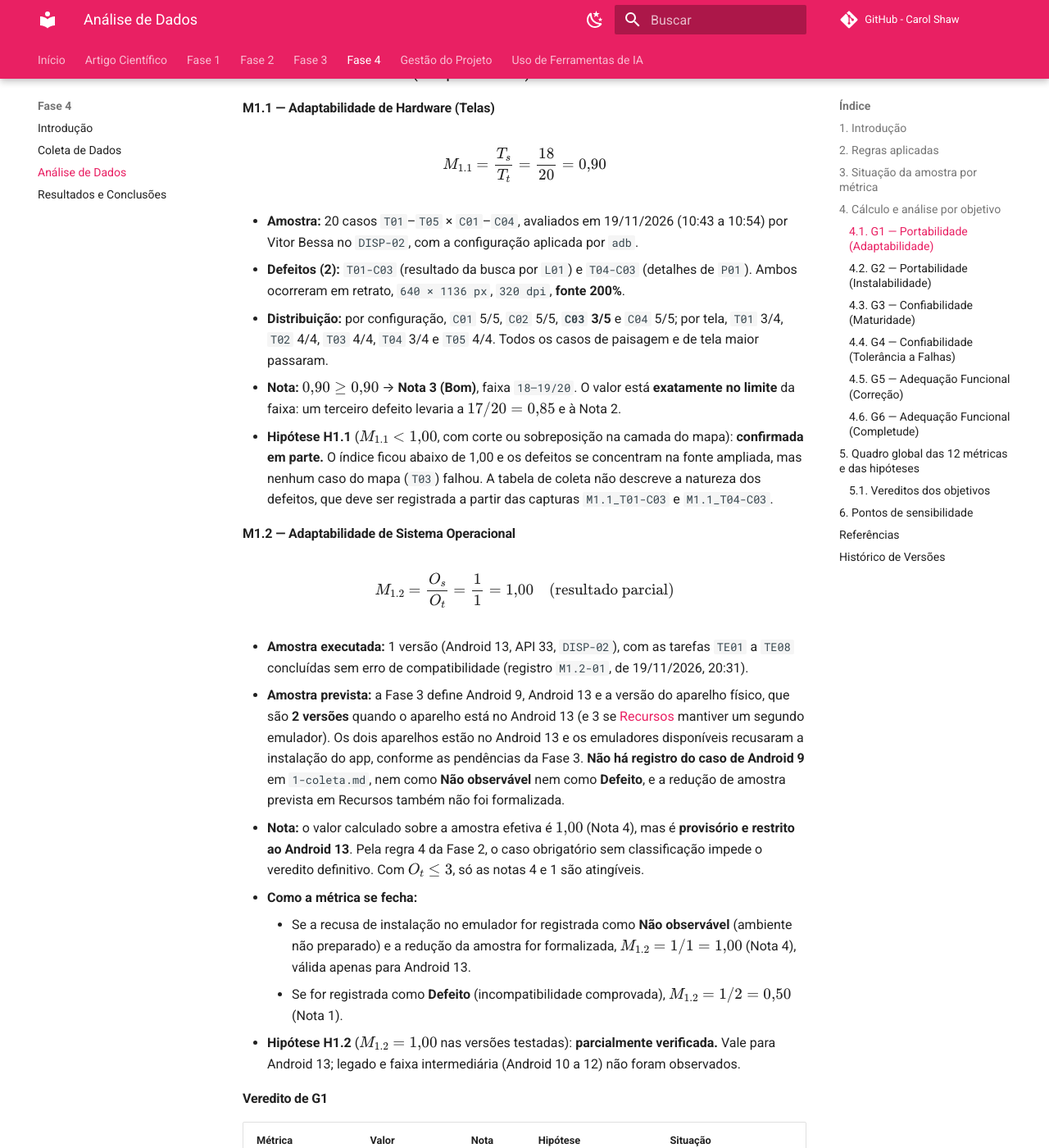
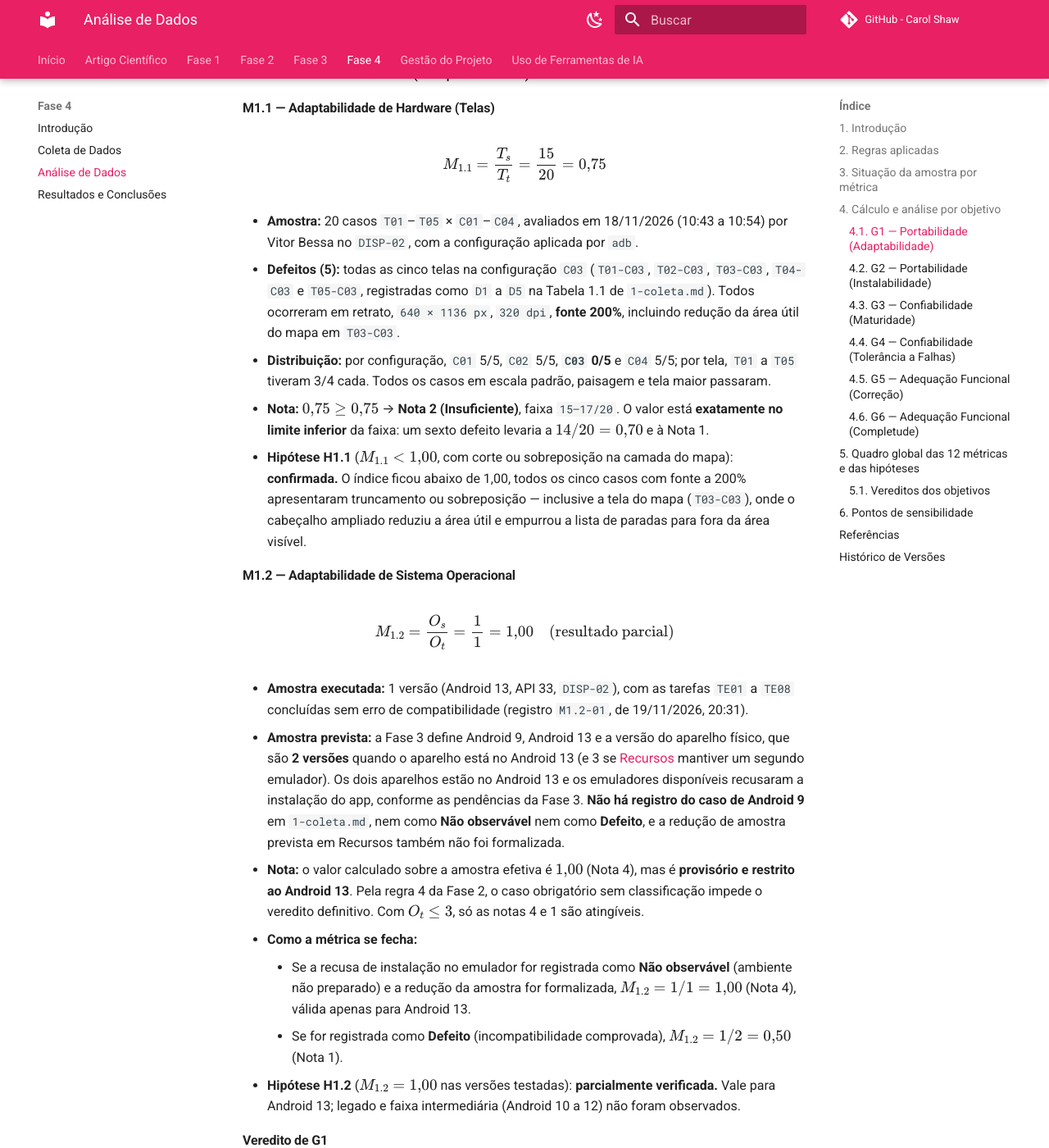
Before and after one commit to FCTE-Qualidade-de-Software-1/2026-2_T02_CAROL_SHAW, an MkDocs documentation site: the page built from docs/fase4/2-analise.md, in a window 1280 px wide and 1400 px high, scrolled down 2883 px. Shown: the whole window at 82% size. Built offline with MkDocs 1.6.1 and Material for MkDocs 9.7.7, drawn with Linux system fonts in a browser that asks for light colours; comment, search, counter and statistics services are not loaded; some of the changed text lies outside the part shown.

Commit message:
docs: revisao de consistencia global entre Fases 1-4, index, README e artigo (#54)

```diff
--- a/docs/fase4/2-analise.md
+++ b/docs/fase4/2-analise.md
@@ -37,7 +37,7 @@ A Tabela 2 compara o previsto na Fase 3 com o que consta em [Coleta de Dados](1-
 
 | Métrica | Ambiente registrado | Previstos | Executados | Conformes | Defeitos | Não observáveis | Amostra válida | Situação |
 | :--- | :--- | :---: | :---: | :---: | :---: | :---: | :---: | :--- |
-| **M1.1** | `DISP-02` · Android 13 | 20 casos | 20 | 18 | 2 | 0 | 20 | Completa |
+| **M1.1** | `DISP-02` · Android 13 | 20 casos | 20 | 15 | 5 | 0 | 20 | Completa |
 | **M1.2** | `DISP-02` · Android 13 | 2 a 3 versões | 1 | 1 | 0 | 0 | 1 | **Parcial** (sem registro de Android 9) |
 | **M2.1** | `DISP-02` · Android 13 | 10 ciclos | 10 | 10 | 0 | 0 | 10 | Completa |
 | **M2.2** | `DISP-02` · Android 13 | 10 ciclos | 10 | 10 | 0 | 0 | 10 | Completa |
@@ -63,14 +63,14 @@ Em todos os registros a versão do aplicativo é `5.25.1(1149)`, portanto não h
 #### M1.1 — Adaptabilidade de Hardware (Telas)
 
 $$
-M_{1.1} = \frac{T_s}{T_t} = \frac{18}{20} = 0{,}90
+M_{1.1} = \frac{T_s}{T_t} = \frac{15}{20} = 0{,}75
 $$
 
-- **Amostra:** 20 casos `T01`–`T05` × `C01`–`C04`, avaliados em 19/11/2026 (10:43 a 10:54) por Vitor Bessa no `DISP-02`, com a configuração aplicada por `adb`.
-- **Defeitos (2):** `T01-C03` (resultado da busca por `L01`) e `T04-C03` (detalhes de `P01`). Ambos ocorreram em retrato, `640 × 1136 px`, `320 dpi`, **fonte 200%**.
-- **Distribuição:** por configuração, `C01` 5/5, `C02` 5/5, **`C03` 3/5** e `C04` 5/5; por tela, `T01` 3/4, `T02` 4/4, `T03` 4/4, `T04` 3/4 e `T05` 4/4. Todos os casos de paisagem e de tela maior passaram.
-- **Nota:** $0{,}90 \ge 0{,}90$ → **Nota 3 (Bom)**, faixa `18–19/20`. O valor está **exatamente no limite** da faixa: um terceiro defeito levaria a $17/20 = 0{,}85$ e à Nota 2.
-- **Hipótese H1.1** ($M_{1.1} < 1{,}00$, com corte ou sobreposição na camada do mapa): **confirmada em parte.** O índice ficou abaixo de 1,00 e os defeitos se concentram na fonte ampliada, mas nenhum caso do mapa (`T03`) falhou. A tabela de coleta não descreve a natureza dos defeitos, que deve ser registrada a partir das capturas `M1.1_T01-C03` e `M1.1_T04-C03`.
+- **Amostra:** 20 casos `T01`–`T05` × `C01`–`C04`, avaliados em 18/11/2026 (10:43 a 10:54) por Vitor Bessa no `DISP-02`, com a configuração aplicada por `adb`.
+- **Defeitos (5):** todas as cinco telas na configuração `C03` (`T01-C03`, `T02-C03`, `T03-C03`, `T04-C03` e `T05-C03`, registradas como `D1` a `D5` na Tabela 1.1 de `1-coleta.md`). Todos ocorreram em retrato, `640 × 1136 px`, `320 dpi`, **fonte 200%**, incluindo redução da área útil do mapa em `T03-C03`.
+- **Distribuição:** por configuração, `C01` 5/5, `C02` 5/5, **`C03` 0/5** e `C04` 5/5; por tela, `T01` a `T05` tiveram 3/4 cada. Todos os casos em escala padrão, paisagem e tela maior passaram.
+- **Nota:** $0{,}75 \ge 0{,}75$ → **Nota 2 (Insuficiente)**, faixa `15–17/20`. O valor está **exatamente no limite inferior** da faixa: um sexto defeito levaria a $14/20 = 0{,}70$ e à Nota 1.
+- **Hipótese H1.1** ($M_{1.1} < 1{,}00$, com corte ou sobreposição na camada do mapa): **confirmada.** O índice ficou abaixo de 1,00, todos os cinco casos com fonte a 200% apresentaram truncamento ou sobreposição — inclusive a tela do mapa (`T03-C03`), onde o cabeçalho ampliado reduziu a área útil e empurrou a lista de paradas para fora da área visível.
 
 #### M1.2 — Adaptabilidade de Sistema Operacional
 
@@ -90,13 +90,13 @@ $$
 
 | Métrica | Valor | Nota | Hipótese | Situação |
 | :--- | :---: | :---: | :--- | :--- |
-| **M1.1** | $18/20 = 0{,}90$ | **3** | H1.1 confirmada em parte | Avaliada |
+| **M1.1** | $15/20 = 0{,}75$ | **2** | H1.1 confirmada | Avaliada |
 | **M1.2** | $1/1 = 1{,}00$ (parcial) | *provisória (4)* | H1.2 parcialmente verificada | Amostra incompleta |
-| **G1** | — | $\min(3,\ \text{—})$ | — | **Não avaliado (dados incompletos)** |
+| **G1** | — | $\min(2,\ \text{—})$ | — | **Não avaliado (dados incompletos)** |
 
 <p class="legenda">Tabela 3. Síntese de G1. Fonte: elaboração própria (2026).</p>
 
-Se `M1.2` for fechada com Nota 4, $G_1 = \min(3, 4) = 3$ e o objetivo será **Satisfeito**, com a ressalva de que o legado não foi verificado. Se for fechada com Nota 1, $G_1$ será **Não Satisfeito**.
+Se `M1.2` for fechada com Nota 4, $G_1 = \min(2, 4) = 2$ e o objetivo será **Satisfeito com Ressalvas**, com a ressalva adicional de que o legado não foi verificado. Se for fechada com Nota 1, $G_1$ será **Não Satisfeito**.
 
 ---
 
@@ -287,7 +287,7 @@ $$
 
 | Código | Métrica | Objetivo | Contagem | Valor | Nota | Hipótese | Veredito da hipótese |
 | :---: | :--- | :---: | :---: | :---: | :---: | :--- | :--- |
-| **M1.1** | Adaptabilidade de hardware | G1 | 18 / 20 | 0,90 | **3** | $M_{1.1} < 1{,}00$ (falha no mapa) | Confirmada em parte |
+| **M1.1** | Adaptabilidade de hardware | G1 | 15 / 20 | 0,75 | **2** | $M_{1.1} < 1{,}00$ (falha no mapa) | Confirmada |
 | **M1.2** | Adaptabilidade de SO | G1 | 1 / 1 *(de 2–3)* | 1,00 *(parcial)* | *provisória* | $M_{1.2} = 1{,}00$ | Parcialmente verificada |
 | **M2.1** | Sucesso de instalação | G2 | 10 / 10 | 1,00 | **4** | $M_{2.1} = 1{,}00$ | Confirmada |
 | **M2.2** | Resíduo pós-desinstalação | G2 | 10 / 10 | 1,00 | **4** | $M_{2.2} < 1{,}00$ | Refutada |
@@ -308,7 +308,7 @@ Das 12 hipóteses, **7 foram confirmadas** (H2.1, H3.1, H3.2, H4.2, H5.1, H6.1,
 
 | Objetivo | Característica | Notas das métricas | Veredito |
 | :---: | :--- | :--- | :--- |
-| **G1** | Portabilidade — Adaptabilidade | M1.1 = 3; M1.2 parcial | **Não avaliado (dados incompletos)** |
+| **G1** | Portabilidade — Adaptabilidade | M1.1 = 2; M1.2 parcial | **Não avaliado (dados incompletos)** |
 | **G2** | Portabilidade — Instalabilidade | M2.1 = 4; M2.2 = 4 | **Satisfeito** |
 | **G3** | Confiabilidade — Maturidade | M3.1 = 4; M3.2 = 4 | **Satisfeito** *(exposição reduzida)* |
 | **G4** | Confiabilidade — Tolerância a falhas | M4.1 = 4; M4.2 = 4 | **Satisfeito** |
@@ -325,7 +325,7 @@ Com amostras pequenas, um único caso pode mudar uma nota e o veredito do objeti
 
 | Métrica | Situação observada | O que mudaria a nota | Efeito no objetivo |
 | :--- | :--- | :--- | :--- |
-| **M1.1** | $18/20 = 0{,}90$, no limite da Nota 3 | Mais 1 defeito: $17/20 = 0{,}85$ → Nota 2 | G1 passaria a *Satisfeito com Ressalvas* |
+| **M1.1** | $15/20 = 0{,}75$, no limite da Nota 2 | Mais 1 defeito: $14/20 = 0{,}70$ → Nota 1 | G1 passaria a *Não Satisfeito* |
 | **M1.2** | $1/1$, com Android 9 sem registro | Android 9 como Defeito: $1/2 = 0{,}50$ → Nota 1 | G1 passaria a *Não Satisfeito* |
 | **M2.1 / M2.2** | $10/10$, sem Nota 3 possível | 1 defeito → Nota 2 | G2 passaria a *Satisfeito com Ressalvas* |
 | **M3.1 / M3.2** | $20/20$ em sessões de 2 min 30 s | 2 sessões afetadas → Nota 1 (com 1 afetada, Nota 3) | G3 mudaria conforme a pior nota |
@@ -358,3 +358,4 @@ A predominância de notas altas reflete amostras pequenas, critérios binários
 | 01 | Consolidação dos dados, cálculo das 12 métricas, avaliação de hipóteses e matriz comparativa da Fase 4 (#49) | [João Guilherme Capozzi](https://github.com/jonas3688) | 18/11/2026 | [Cristiano Morais](https://github.com/CristianoMoraiss) | 21/11/2026 |
 | 02 | Atualização com os registros de coleta de M1.1 a M6.2 (exceto M5.1): cálculo, notas, hipóteses, vereditos de G1 a G6, sensibilidade e anomalias | [Pedro Ramos](https://github.com/PedroRSR)| 21/11/2026 | [Cristiano Morais](https://github.com/CristianoMoraiss) | 21/11/2026 |
 | 03 | Sincronização dos cálculos da métrica M5.1 (mediana 3,34 min, Nota 3), consolidação do veredito de G5 (Satisfeito) e script de cálculo (#49) | [João Guilherme Capozzi](https://github.com/jonas3688) | 22/11/2026 | [Cristiano Morais](https://github.com/CristianoMoraiss) | 22/11/2026 |
+| 04 | Revisão de consistência global (#54): sincronização de M1.1 (15/20 = 0,75, Nota 2, H1.1 confirmada) com `1-coleta.md`, `M1.1_coleta.csv` e o artigo | [João Guilherme Capozzi](https://github.com/jonas3688) | 24/11/2026 | — | — |
--- a/mkdocs.yml
+++ b/mkdocs.yml
@@ -8,7 +8,7 @@ edit_uri: edit/main/docs/
 
 extra:
   version_actual: v2.0 - E2
-  data_atualizacao: 22/11/2026
+  data_atualizacao: 24/11/2026
   release_e1: https://github.com/FCTE-Qualidade-de-Software-1/2026-2_T02_CAROL_SHAW/releases/tag/v1.0-E1
   release_e2: https://github.com/FCTE-Qualidade-de-Software-1/2026-2_T02_CAROL_SHAW/releases/tag/v2.0-E2
   social:
@@ -78,7 +78,7 @@ copyright: >
   Carol Shaw - Qualidade de Software (2026.2) |
   <a href="https://github.com/FCTE-Qualidade-de-Software-1/2026-2_T02_CAROL_SHAW" target="_blank">Repositório</a> |
   <a href="https://github.com/FCTE-Qualidade-de-Software-1/2026-2_T02_CAROL_SHAW/releases/tag/v2.0-E2" target="_blank">Release E2</a> |
-  v2.0 - E2 | Atualizado em 22/11/2026
+  v2.0 - E2 | Atualizado em 24/11/2026
 
 nav:
   - Início: index.md
```
Also changed, not shown: README.md (+2 -2 lines), docs/fase1/introducao.md (+1 -1 lines), docs/fase4/3-resultados.md (+9 -8 lines), docs/index.md (+6 -5 lines), 1 other file.
